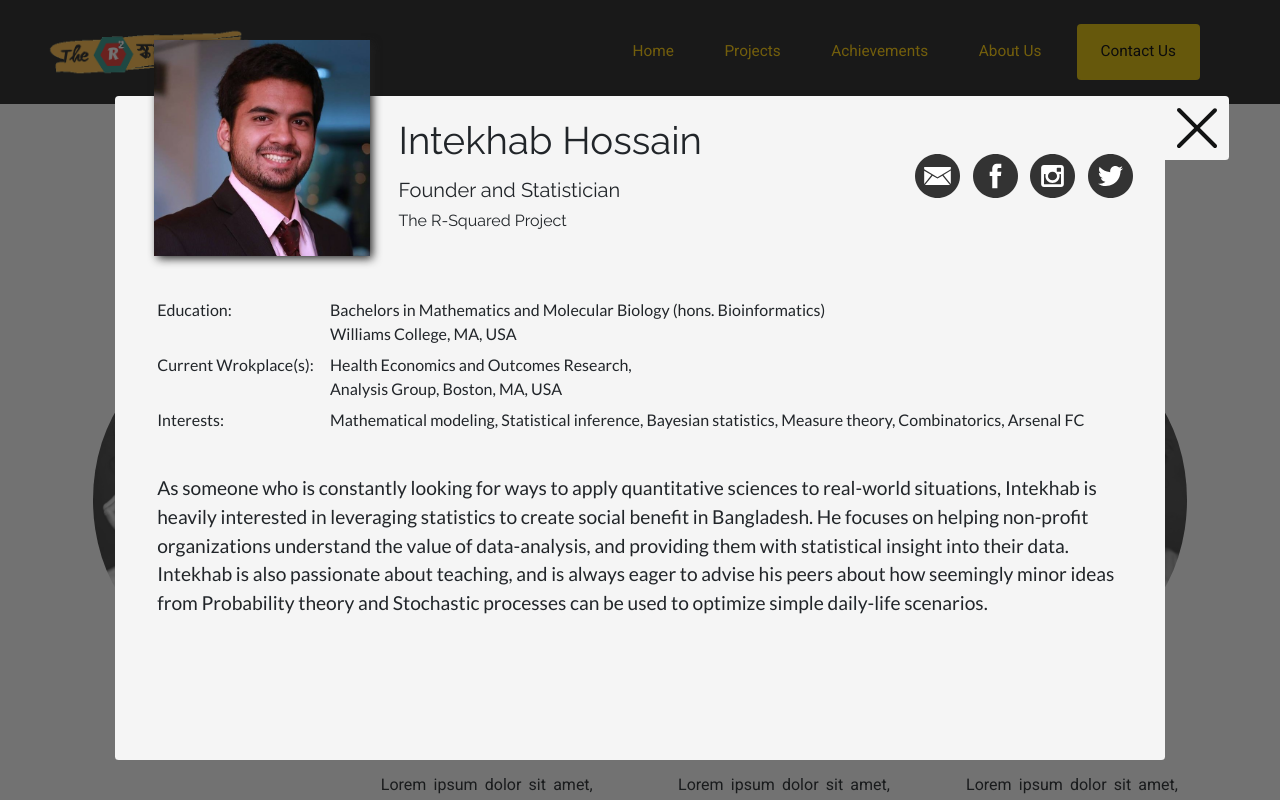
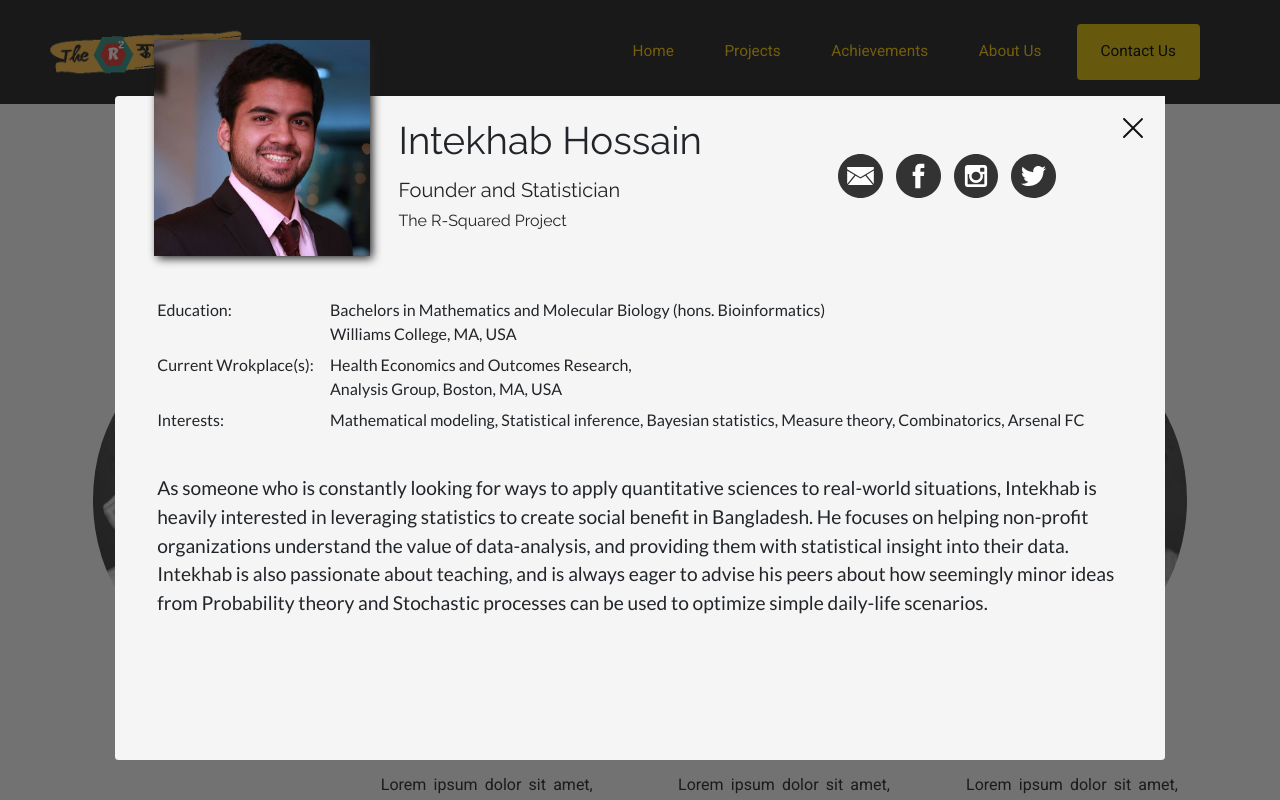
Before and after one commit to TheRSquaredProject/official-website, a plain HTML site: page front-end-master/about_us/about.html in a window 1280 px wide. Both pictures are taken after a click on the element 207 px from the left and 648 px from the top of the page. Drawn offline with Linux system fonts and the light colour scheme; files that its build step writes are made by us from their sources; a web font is replaced by a local one.

Commit message:
modified the cross button of about us details

```diff
--- a/front-end-master/about_us/about.css
+++ b/front-end-master/about_us/about.css
@@ -180,11 +180,14 @@ a, a:hover{
 	justify-content: center;
 	transition: .5s;
 }
-.pop-up > .cross{
-	position: absolute;
+.pop-up .cross{
+	position: relative;
+	align-self: flex-start;
+	box-shadow: 0px 0px 0px;
 	top: 0;
-	left: 100%;
+	right: 0;
 	width: 4em;
+	padding: 1em;
 	background: #F5F5F5;
 	border-bottom-right-radius: .3vw;
 	border-top-right-radius: .3vw;
@@ -256,7 +259,7 @@ a, a:hover{
 	flex-grow: 1;
 	overflow: hidden;
 	display: flex;
-	padding-right: 2vw;
+	padding-right: 0vw;
 	justify-content: flex-end;
 }
 .social-links img{
--- a/front-end-master/about_us/about.html
+++ b/front-end-master/about_us/about.html
@@ -24,7 +24,6 @@
 <body>
 	<div class="pop-up-container pop-up-hidden">
 		<div id="pop-up-window" class="pop-up">
-			<img src="icons/cross.svg" class="cross">
 			<div class="profile-data">
 				<img src="members/intekhab_hossain.jpg">
 				<div class="info">
@@ -38,6 +37,7 @@
 					<a href="#"><img src="icons/instagram.svg"></a>
 					<a href="#"><img src="icons/twitter.svg"></a>
 				</div>
+				<img src="icons/cross.svg" class="cross">
 			</div>
 
 			<div class="bio">
```
